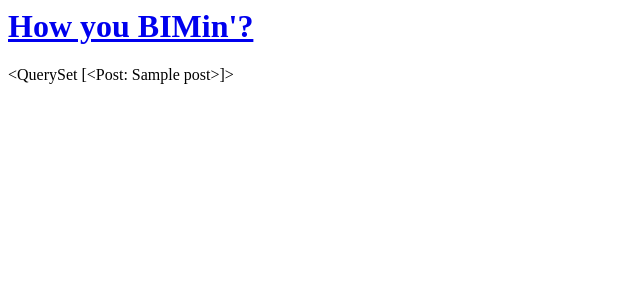
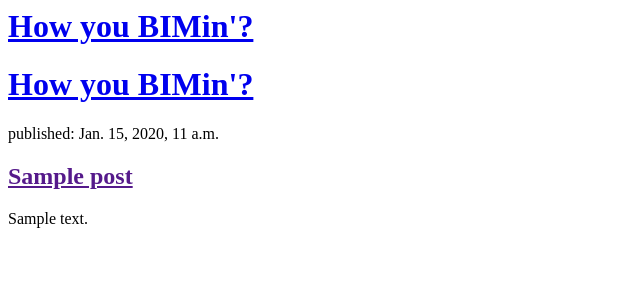
Before and after one commit to dwierzbowska/HYB, a Django app: page / in a window 1280 px wide. Shown: the top 300 px of the page, without its empty margins (0-640 px from the left). Run offline with Django 3.2, Linux system fonts and the light colour scheme; tables that the repository leaves empty hold one stand-in row (values such as "Sample post").

Commit message:
wprowadzenie korekt

```diff
--- a/blog/templates/blog/post_list.html
+++ b/blog/templates/blog/post_list.html
@@ -4,6 +4,16 @@
         <h1><a href='/'>How you BIMin'?<a/></h1>
     </head>
     <body>
-        {{ posts }}
+        <div>
+            <h1><a href="/">How you BIMin'?</a></h1>
+        </div>
+
+        {% for post in posts %}
+            <div>
+                <p>published: {{ post.published_date }}</p>
+                <h2><a href="">{{ post.title }}</a></h2>
+                <p>{{ post.text|linebreaksbr }}</p>
+            </div>
+        {% endfor %}
     </body>
 </html>
```
